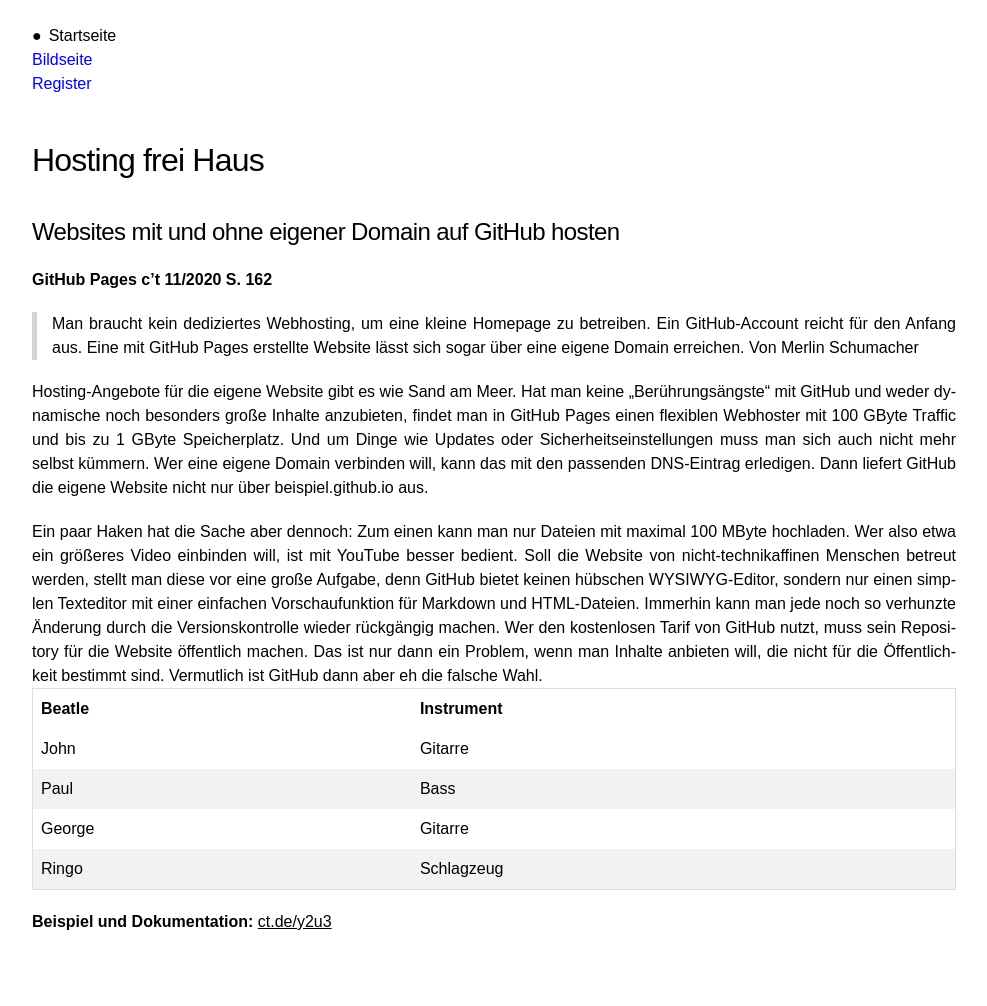
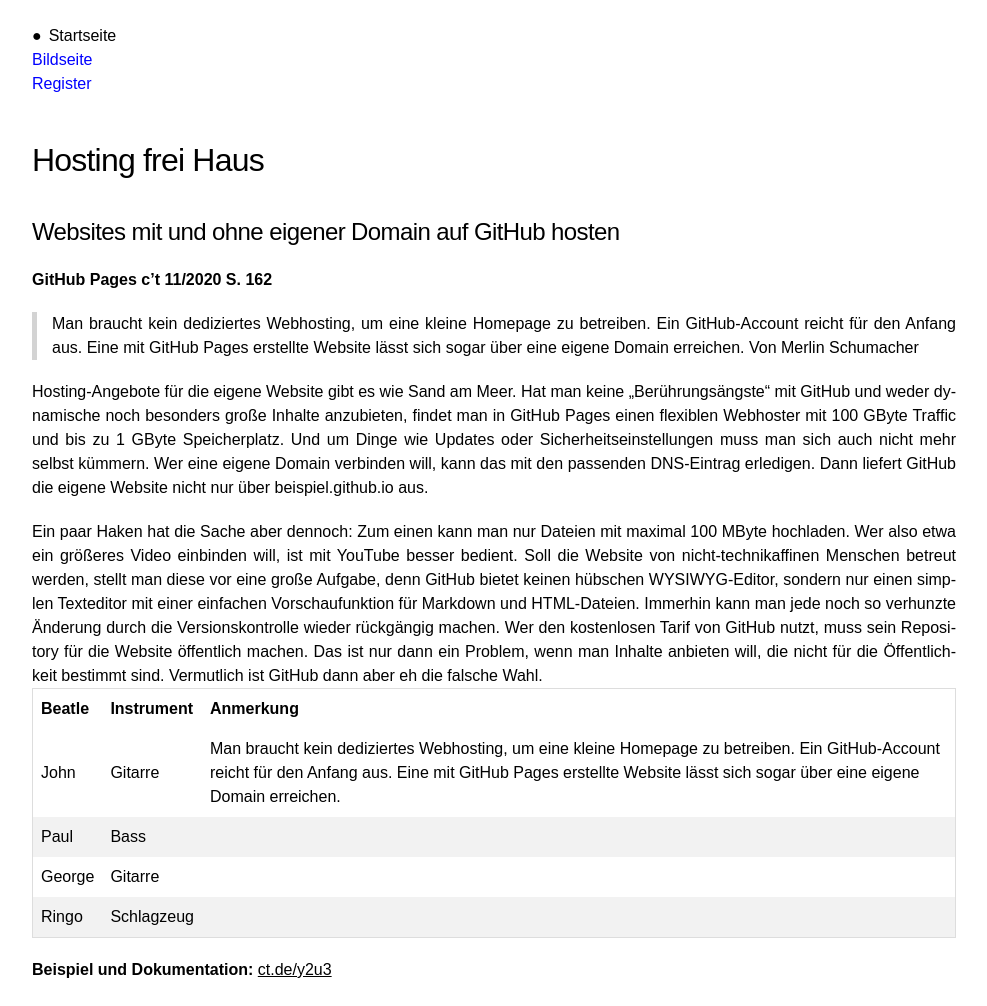
Before and after one commit to webuser-ralf/webuser-ralf.github.io, a Jekyll site: the page built from index.md, in a window 1280 px wide. Shown: the whole page, without its empty margins (146-1133 px from the left). Built offline with Jekyll 4.4.1, drawn with Linux system fonts in a browser that asks for light colours; our own code applies the rules of GitHub Pages for plain Markdown files; before the commit the page ends 958 px from its top, so only the background shows below that.

Commit message:
Update index.md

```diff
--- a/index.md
+++ b/index.md
@@ -14,12 +14,12 @@
 
 Ein paar Haken hat die Sache aber dennoch: Zum einen kann man nur Dateien mit maximal 100 MByte hochladen. Wer also etwa ein größeres Video einbinden will, ist mit YouTube besser bedient. Soll die Website von nicht-technikaffinen Menschen betreut werden, stellt man diese vor eine große Aufgabe, denn GitHub bietet keinen hübschen WYSIWYG-­Editor, sondern nur einen simplen Texteditor mit einer einfachen Vorschaufunktion für Markdown und HTML-Dateien. Immerhin kann man jede noch so verhunzte Änderung durch die Versionskontrolle wieder rückgängig machen. Wer den kostenlosen Tarif von GitHub nutzt, muss sein Repository für die Website öffentlich machen. Das ist nur dann ein Problem, wenn man Inhalte anbieten will, die nicht für die Öffentlichkeit bestimmt sind. Vermutlich ist GitHub dann aber eh die falsche Wahl.
 
-| Beatle  | Instrument  |
-| :------ | :---------- |
-| John  | Gitarre |
-| Paul  | Bass  |
-| George  | Gitarre |
-| Ringo | Schlagzeug  |
+| Beatle  | Instrument  | Anmerkung |
+| :------ | :---------- | :-------- |
+| John  | Gitarre | Man braucht kein dediziertes Webhosting, um eine kleine Homepage zu betreiben. Ein GitHub-Account reicht für den Anfang aus. Eine mit GitHub Pages erstellte Website lässt sich sogar über eine eigene Domain erreichen. |
+| Paul  | Bass  | |
+| George  | Gitarre | |
+| Ringo | Schlagzeug  | |
 
 
 **Beispiel und Dokumentation:** [ct.de/y2u3][1]
```
